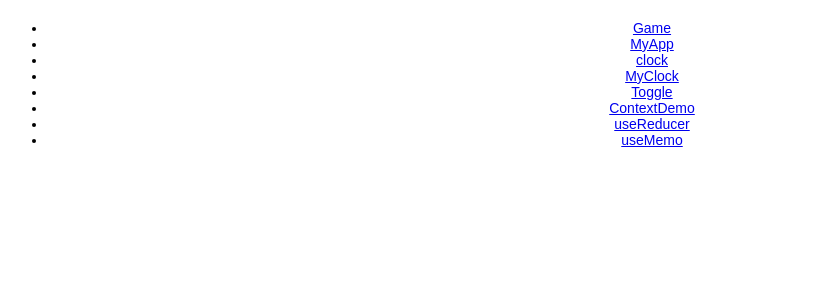
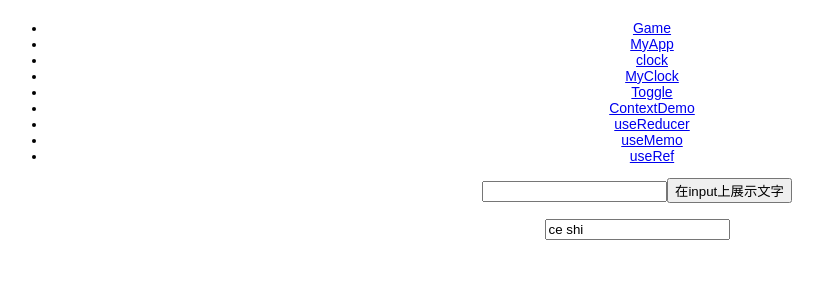
Before and after one commit to whj768702/learn-react, a React (Create React App) app: page /useRef in a window 1280 px wide. Shown: the top 300 px of the page, without its empty margins (3-826 px from the left). Built offline with nearby package versions, Linux system fonts and the light colour scheme.

Commit message:
feat(hooks): useRef.

```diff
--- a/src/App.js
+++ b/src/App.js
@@ -11,6 +11,7 @@ import { Clock, MyClock } from './clock/clock';
 import ContextDemo from './context/contextDemo';
 import ReducerDemo from './hooks/userReducer/useReducer';
 import useMemoDemo from './hooks/useMemo/useMemo';
+import useRefDemo from './hooks/useRef/useRef';
 
 // const Example = React.lazy(() => import('./composition/composition'));
 
@@ -46,6 +47,9 @@ function App () {
                     <li>
                         <Link to="/useMemo">useMemo</Link>
                     </li>
+                    <li>
+                        <Link to="/useRef">useRef</Link>
+                    </li>
                 </ul>
                 <Route path="/Game" component={Game}/>
                 <Route path="/MyApp" render={() => <MyApp names={names}/>}/>
@@ -54,6 +58,7 @@ function App () {
                 <Route path="/Context" component={ContextDemo}/>
                 <Route path="/useReducer" component={ReducerDemo}/>
                 <Route path="/useMemo" component={useMemoDemo}/>
+                <Route path="/useRef" component={useRefDemo}/>
             </div>
         </Router>
     );
--- /dev/null
+++ b/src/hooks/useRef/useRef.js
@@ -0,0 +1,28 @@
+import React, { useRef, useState, useEffect } from 'react';
+
+function useRefDemo () {
+    const inputEl = useRef(null);
+    const onButtonClick = () => {
+        inputEl.current.value = 'hello world!';
+        console.log(inputEl);
+    };
+
+    const [text, setText] = useState('ce shi');
+    const textRef = useRef(null);
+
+    useEffect(() => {
+        textRef.current = text;
+        console.log(textRef);
+    });
+    return (
+        <>
+            <input type="text" ref={inputEl}/>
+            <button onClick={onButtonClick}>在input上展示文字</button>
+            <br/>
+            <br/>
+            <input type="text" value={text} onChange={(e) => {setText(e.target.value);}}/>
+        </>
+    );
+}
+
+export default useRefDemo;
```
